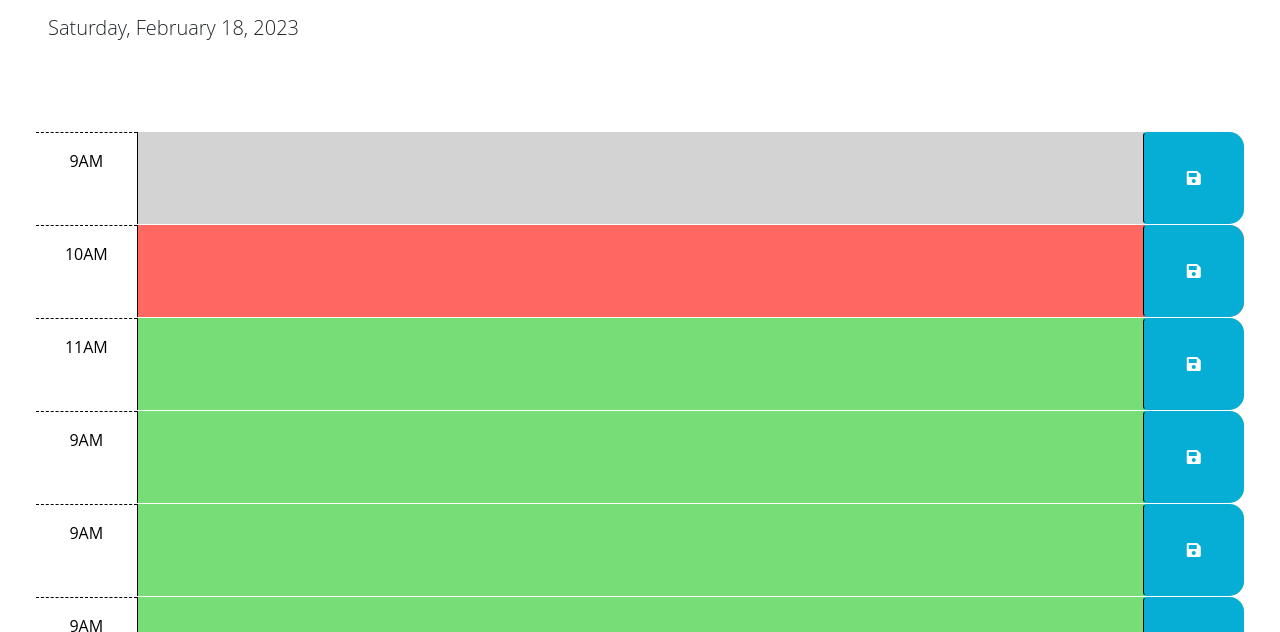
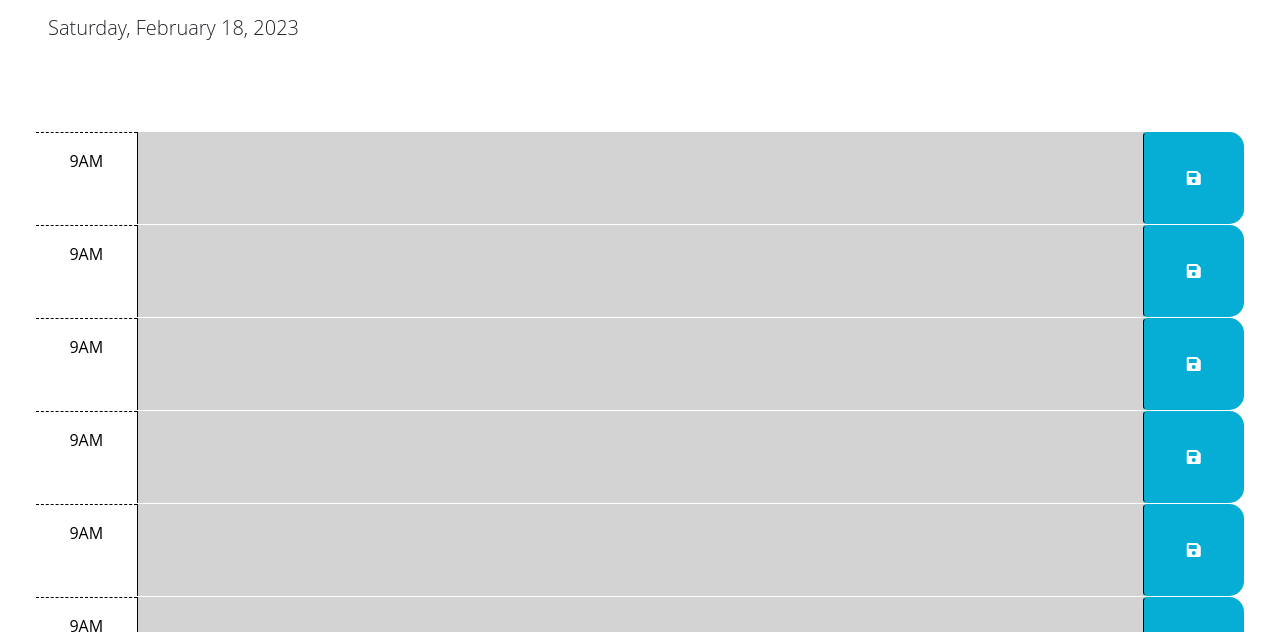
Before and after one commit to HarmoniaCodes/hourly-work-planner, a plain HTML site: page Develop/index.html in a window 1280 px wide. Shown: the part 166-798 px from the top of the page. Drawn offline with nearby package versions, Linux system fonts and the light colour scheme.

Commit message:
add class to hourly blocks based on present time

```diff
--- a/Develop/index.html
+++ b/Develop/index.html
@@ -32,42 +32,15 @@
     <p id="currentDay" class="lead"></p>
   </header>
   <section id="timeBlocks" class="container-fluid px-5">
-    <!-- Use class for "past", "present", and "future" to apply styles to the
-        time-block divs accordingly. The javascript will need to do this by
-        adding/removing these classes on each div by comparing the hour in the
-        id to the current hour. The html provided below is meant to be an example
-        demonstrating how the css provided can be leveraged to create the
-        desired layout and colors. The html below should be removed or updated
-        in the finished product. Remember to delete this comment once the
-        code is implemented.
-        -->
 
     <!-- Example of a past time block. The "past" class adds a gray background color. -->
-    <div id="hour-9" class="row time-block past">
+    <!-- <div id="hour-9" class="row time-block past">
       <div class="col-2 col-md-1 hour text-center py-3">9AM</div>
       <textarea class="col-8 col-md-10 description" rows="3"> </textarea>
       <button class="btn saveBtn col-2 col-md-1" aria-label="save">
         <i class="fas fa-save" aria-hidden="true"></i>
       </button>
-    </div>
-
-    <!-- Example of a present time block. The "present" class adds a red background color. -->
-    <div id="hour-10" class="row time-block present">
-      <div class="col-2 col-md-1 hour text-center py-3">10AM</div>
-      <textarea class="col-8 col-md-10 description" rows="3"> </textarea>
-      <button class="btn saveBtn col-2 col-md-1" aria-label="save">
-        <i class="fas fa-save" aria-hidden="true"></i>
-      </button>
-    </div>
-
-    <!-- Example of a future time block. The "future" class adds a green background color. -->
-    <div id="hour-11" class="row time-block future">
-      <div class="col-2 col-md-1 hour text-center py-3">11AM</div>
-      <textarea class="col-8 col-md-10 description" rows="3"> </textarea>
-      <button class="btn saveBtn col-2 col-md-1" aria-label="save">
-        <i class="fas fa-save" aria-hidden="true"></i>
-      </button>
-    </div>
+    </div> -->
   </section>
 </body>
 
--- a/Develop/script.js
+++ b/Develop/script.js
@@ -24,13 +24,21 @@ currentDateArea.text(dayjs().format('dddd, MMMM D, YYYY'));
 // else if { hourBlock.style.backgroundColor = "green"}
 
 var workingHours = 8;
-
+var startingHour = 9;
 for (i = 0; i < workingHours; i++) {
   var newDiv = $("<div>");
-  newDiv.addClass(function () { return "par_" + i; });
+  var newTimeBlockRow = $("<div>");
+  var hourDisplayBlock = $("div");
+  newDiv.addClass(function () { return "hour_" + (startingHour + i); });
   // need to clean this up by adding individual elements
   // then append the time and class to them
-  newDiv.append("<div class='row time-block future'><div class='col-2 col-md-1 hour text-center py-3'>9AM</div><textarea class='col-8 col-md-10 description' rows='3'> </textarea><button class='btn saveBtn col-2 col-md-1' aria-label='save'><i class='fas fa-save' aria-hidden='true'></i></button></div>");
+  // add a class to the new row based on current time
+  if ((startingHour + i) < dayjs().hour()) { newTimeBlockRow.addClass("row time-block past") }
+  else if ((startingHour + i) == dayjs().hour()) { newTimeBlockRow.addClass("row time-block present") }
+  else { newTimeBlockRow.addClass("row time-block future") }
+  // append the newTimeBlockRow to the container
+  newDiv.append(newTimeBlockRow);
+  newTimeBlockRow.append("<div class='col-2 col-md-1 hour text-center py-3'>9AM</div><textarea class='col-8 col-md-10 description' rows='3'> </textarea><button class='btn saveBtn col-2 col-md-1' aria-label='save'><i class='fas fa-save' aria-hidden='true'></i></button></div>");
   timeBlocks.append(newDiv);
   console.log(i);
 }
```
